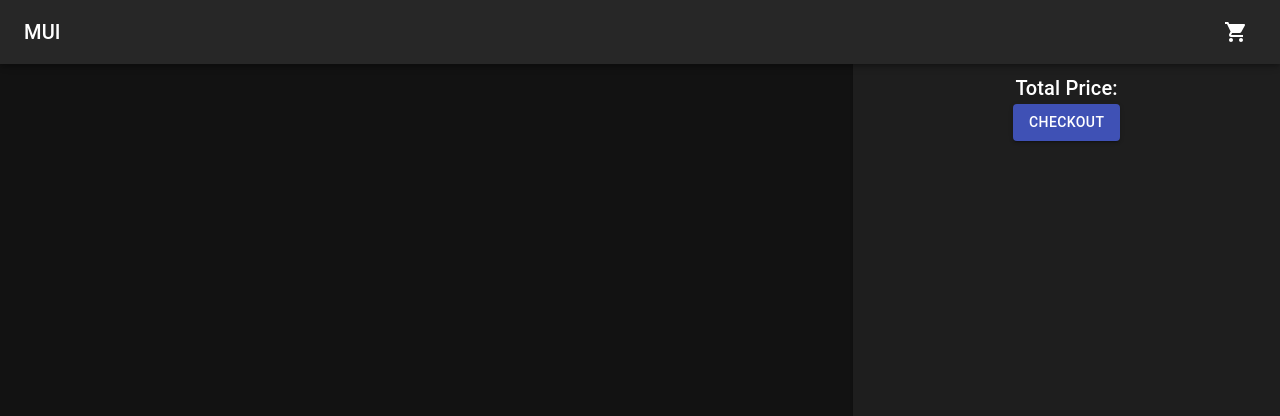
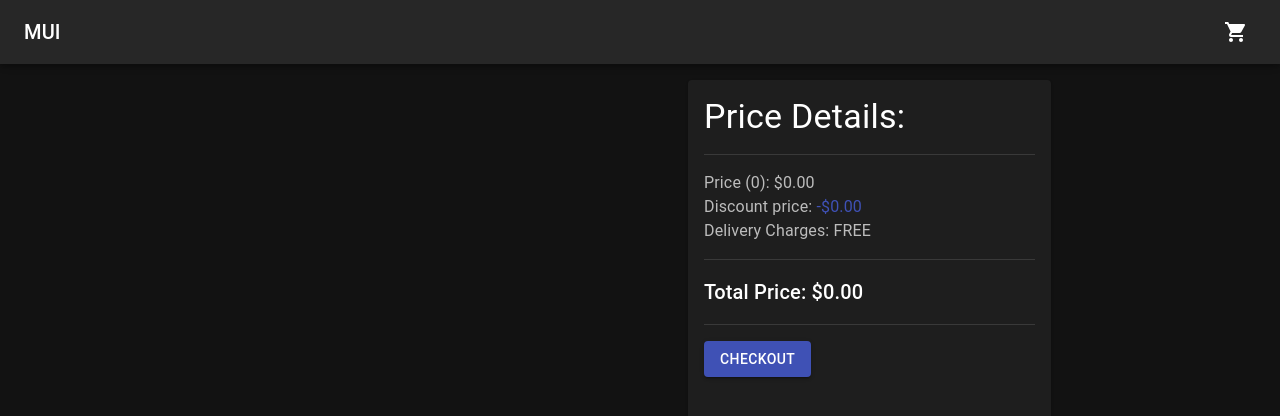
Before and after one commit to harshpathakzz/eCommerce, a React (Vite) app: page /cart in a window 1280 px wide. Shown: the top 416 px of the page. Built offline with nearby package versions, Linux system fonts and the light colour scheme.

Commit message:
added CartPage functionality

```diff
--- a/src/components/CartProductCard.jsx
+++ b/src/components/CartProductCard.jsx
@@ -5,10 +5,19 @@ import {
   CardMedia,
   Typography,
   IconButton,
+  Box,
 } from "@mui/material";
-import { AddCircle, RemoveCircle } from "@mui/icons-material";
+import { AddCircle, RemoveCircle, Close } from "@mui/icons-material";
 
-const CartProductCard = ({ product, handleIncrement, handleDecrement }) => {
+const CartProductCard = ({
+  product,
+  handleIncrement,
+  handleDecrement,
+  handleRemove,
+}) => {
+  // Calculate subtotal for the product
+  const subtotal = product.price * product.qty;
+
   return (
     <Card key={product.id} sx={{ display: "flex", mb: 2 }}>
       <CardMedia
@@ -18,13 +27,41 @@ const CartProductCard = ({ product, handleIncrement, handleDecrement }) => {
         sx={{ width: 200, objectFit: "cover" }}
       />
       <CardContent sx={{ flex: 1 }}>
-        <Typography variant="h6">{product.name}</Typography>
+        <Box
+          sx={{
+            display: "flex",
+            alignItems: "center",
+            justifyContent: "space-between",
+          }}
+        >
+          <Typography variant="h6">{product.name}</Typography>
+          <IconButton
+            aria-label="remove"
+            size="small"
+            onClick={() => handleRemove(product)}
+          >
+            <Close />
+          </IconButton>
+        </Box>
         <Typography variant="body1" color="text.secondary">
           Price: ${product.price}
         </Typography>
         <Typography variant="body1" color="text.secondary">
           Quantity: {product.qty}
         </Typography>
+        <Box
+          sx={{
+            display: "flex",
+            justifyContent: "flex-end",
+            alignItems: "center",
+            fontWeight: "bold",
+            mt: 2,
+          }}
+        >
+          <Typography variant="body1" color="text.secondary">
+            Subtotal: ${subtotal}
+          </Typography>
+        </Box>
         <div>
           <IconButton
             aria-label="decrement"
--- a/src/pages/CartPage.jsx
+++ b/src/pages/CartPage.jsx
@@ -7,6 +7,7 @@ import {
   Box,
   Card,
   CardContent,
+  Divider,
 } from "@mui/material";
 import CartProductCard from "../components/CartProductCard";
 import CartHeader from "../components/CartHeader";
@@ -25,12 +26,29 @@ const Cart = () => {
     dispatch({ type: "DECREASE_QUANTITY", payload: product });
   };
 
+  const handleRemove = (product) => {
+    dispatch({ type: "REMOVE_FROM_CART", payload: product });
+  };
+
+  // Calculate the total price
+  const totalPrice = cart.reduce(
+    (total, product) => total + product.price * product.qty,
+    0
+  );
+
+  // Calculate the number of items in the cart
+  const numItems = cart.reduce((total, product) => total + product.qty, 0);
+
+  // Apply discount (if any)
+  const discount = 10; // Assuming a 10% discount
+  const discountedPrice = totalPrice - (totalPrice * discount) / 100;
+
   return (
     <Box height="100vh" width="100vw" sx={{ flexGrow: 1 }}>
       <CartHeader />
       <Box sx={{ flexGrow: 1, height: "calc(100vh - 64px)", width: "100vw" }}>
-        <Grid container sx={{ height: "100%" }}>
-          <Grid item xs={12} md={8}>
+        <Grid container sx={{ height: "100%" }} spacing={12}>
+          <Grid item xs={12} md={6}>
             <Typography variant="h6">Cart:</Typography>
             {cart.map((item) => (
               <CartProductCard
@@ -38,13 +56,39 @@ const Cart = () => {
                 product={item}
                 handleIncrement={handleIncrement}
                 handleDecrement={handleDecrement}
+                handleRemove={handleRemove}
               />
             ))}
           </Grid>
-          <Grid item xs={12} md={4} mt={2}>
-            <Card sx={{ textAlign: "center", height: "100%" }}>
+          <Grid item xs={12} md={4}>
+            <Card
+              sx={{
+                textAlign: "left",
+                height: "70%",
+                width: "100%",
+                marginTop: 5,
+              }}
+            >
               <CardContent>
-                <Typography variant="h6">Total Price:</Typography>
+                <Typography variant="h4">Price Details:</Typography>
+                <Divider sx={{ marginTop: 2, marginBottom: 2 }} />
+                <Typography variant="body1" color="text.secondary">
+                  Price ({numItems}): ${totalPrice.toFixed(2)}
+                </Typography>
+                <Typography variant="body1" color="text.secondary">
+                  Discount price:{" "}
+                  <span style={{ color: "#3f51b5" }}>
+                    -${(totalPrice - discountedPrice).toFixed(2)}
+                  </span>
+                </Typography>
+                <Typography variant="body1" color="text.secondary">
+                  Delivery Charges: FREE
+                </Typography>
+                <Divider sx={{ marginTop: 2, marginBottom: 2 }} />
+                <Typography variant="h6">
+                  Total Price: ${discountedPrice.toFixed(2)}
+                </Typography>
+                <Divider sx={{ marginTop: 2, marginBottom: 2 }} />
                 <Button variant="contained" color="primary">
                   Checkout
                 </Button>
```
